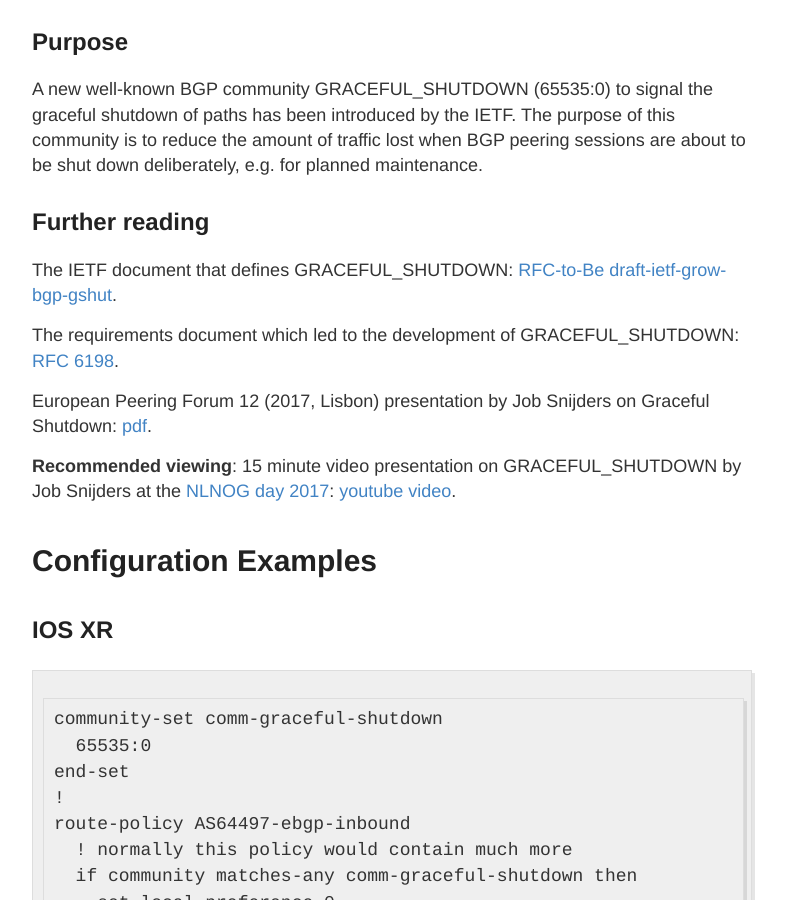
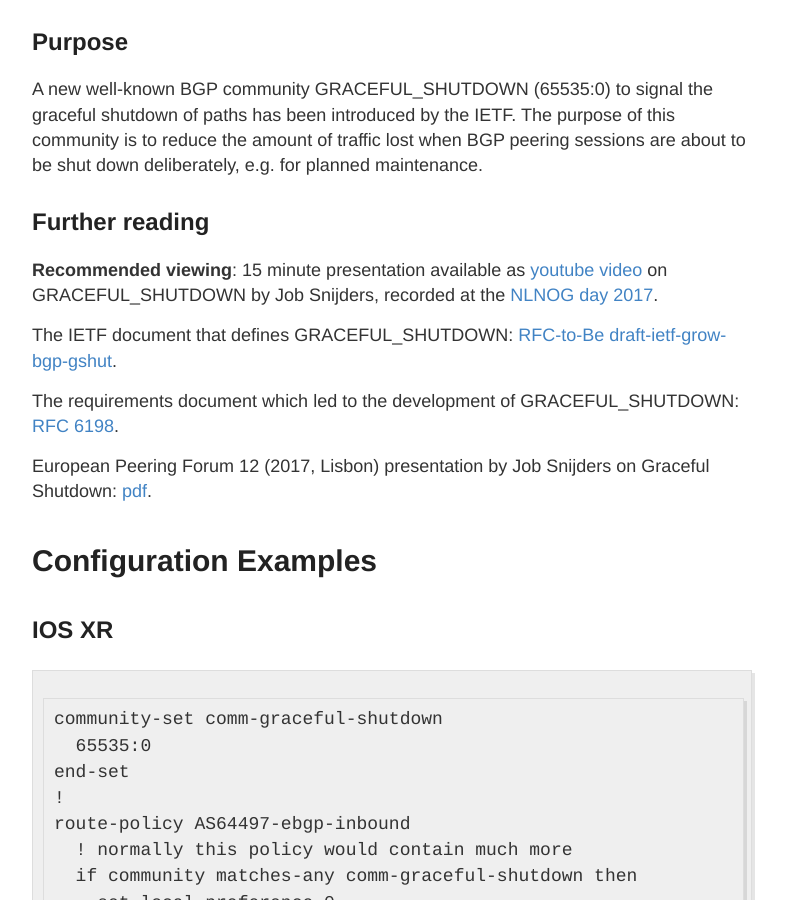
Before and after one commit to NLNOG/bgpfilterguide, a Jekyll site: the page built from guides/graceful_shutdown.md, in a window 1280 px wide and 900 px high, scrolled down 537 px. Shown: the whole window, without its empty margins (248-1034 px from the left). Built offline with Jekyll 4.4.1, drawn with Linux system fonts in a browser that asks for light colours.

Commit message:
bump youtube vid to top

```diff
--- a/guides/graceful_shutdown.md
+++ b/guides/graceful_shutdown.md
@@ -18,13 +18,14 @@ about to be shut down deliberately, e.g. for planned maintenance.
 
 ## Further reading
 
+**Recommended viewing**: 15 minute presentation available as [youtube video](https://www.youtube.com/watch?v=HGGRsJ-gjI4) on GRACEFUL_SHUTDOWN by
+Job Snijders, recorded at the [NLNOG day 2017](https://nlnog.net/nlnog-day-2017/).
+
 The IETF document that defines GRACEFUL_SHUTDOWN: [RFC-to-Be draft-ietf-grow-bgp-gshut](https://tools.ietf.org/html/draft-ietf-grow-bgp-gshut-12).
 
 The requirements document which led to the development of GRACEFUL_SHUTDOWN: [RFC 6198](https://tools.ietf.org/html/rfc6198).
 
 European Peering Forum 12 (2017, Lisbon) presentation by Job Snijders on Graceful Shutdown: [pdf](https://www.peering-forum.eu/system/documents/173/original/Job_Snijders_BGP_graceful_shutdown.pdf).
-
-**Recommended viewing**: 15 minute video presentation on GRACEFUL_SHUTDOWN by Job Snijders at the [NLNOG day 2017](https://nlnog.net/nlnog-day-2017/): [youtube video](https://www.youtube.com/watch?v=HGGRsJ-gjI4).
 
 # Configuration Examples
 
```
